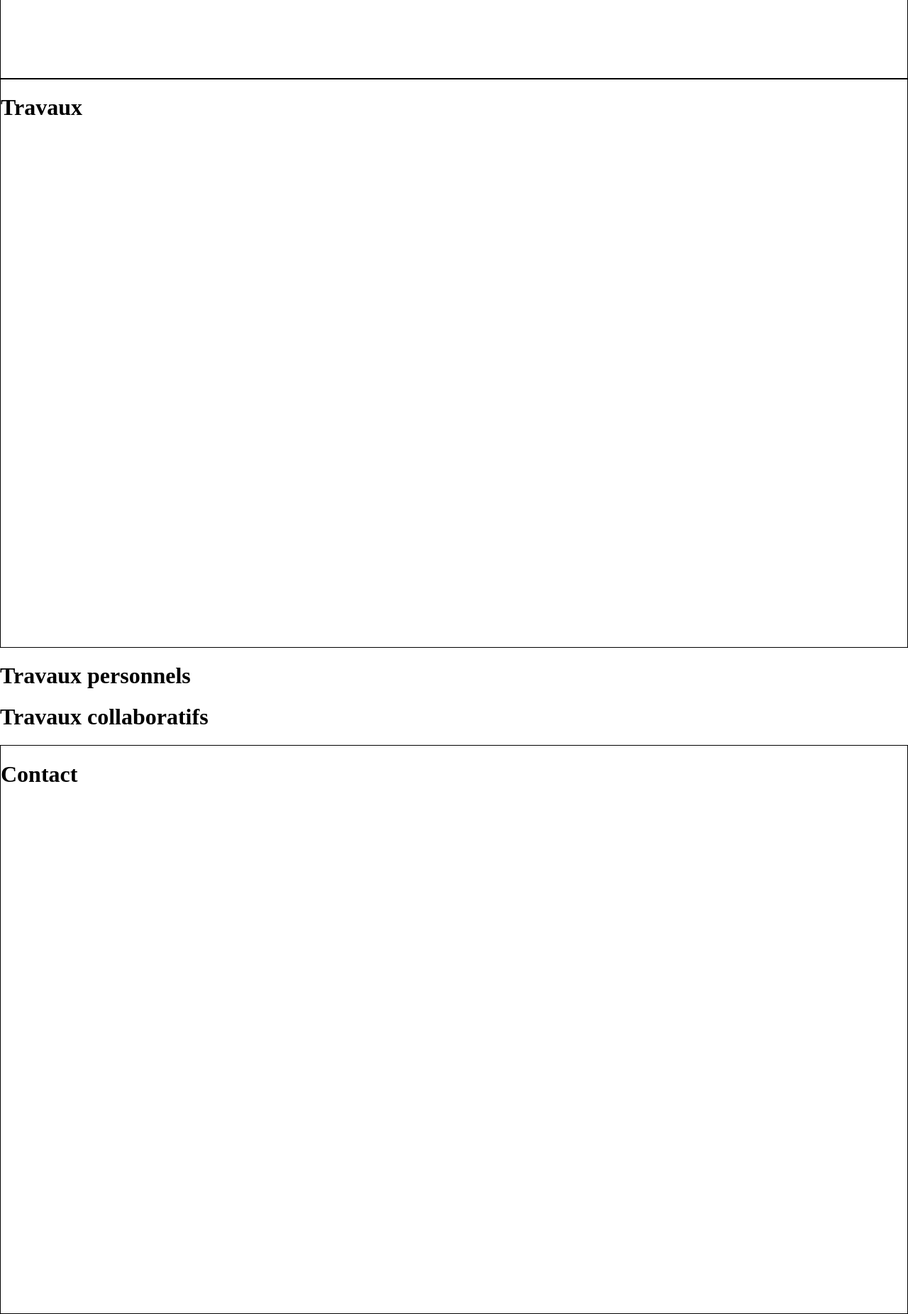
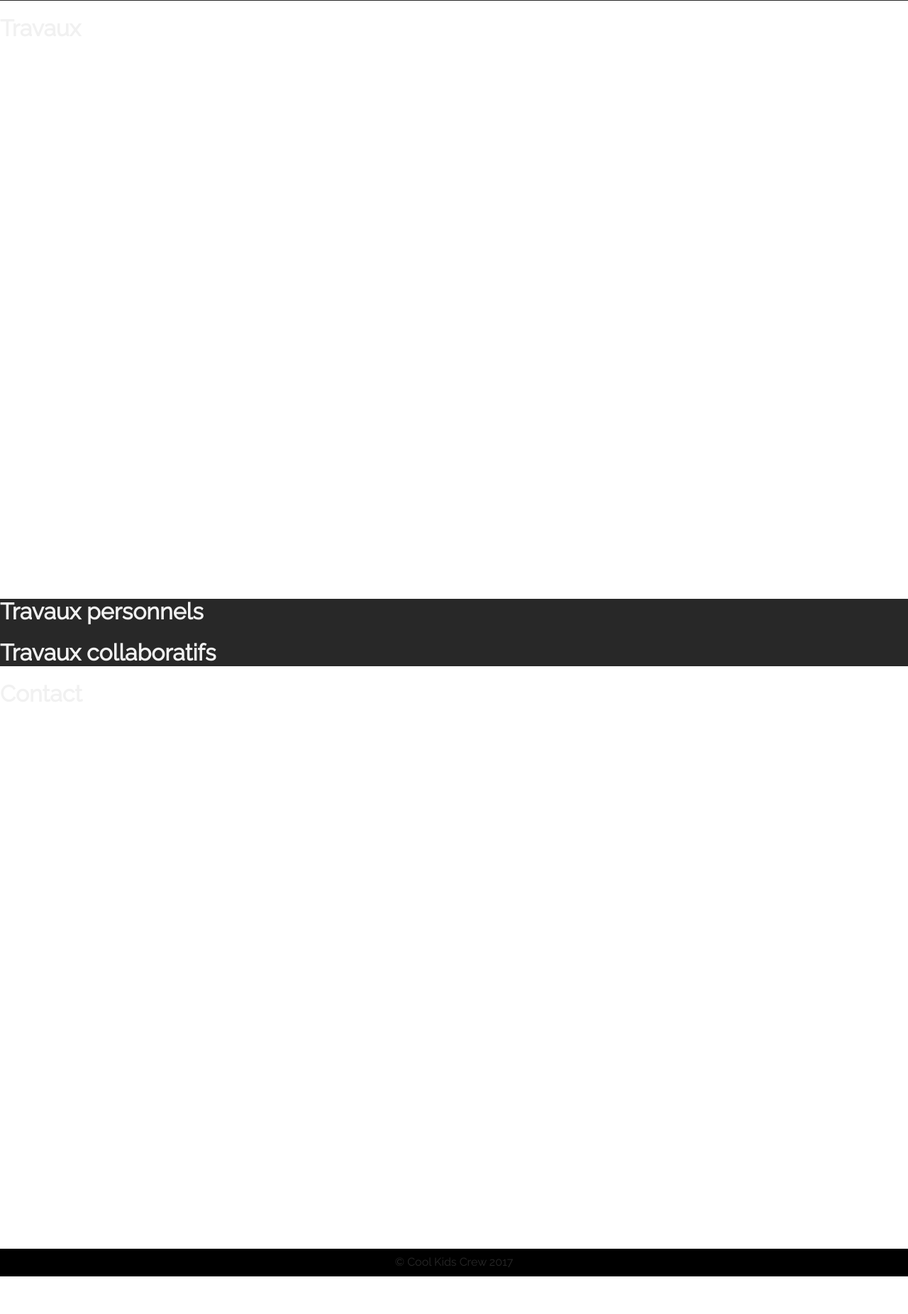
Before and after one commit to mikael-ruffieux/redox, a PHP site: page / in a window 1280 px wide. Shown: the part 1599-3451 px from the top of the page at 71% size. After the commit the page ends 3398 px from the top, so only its background shows below. Run offline with PHP 8.4, Linux system fonts and the light colour scheme; some libraries are stand-ins or nearby versions.

Commit message:
nav & footer design

```diff
--- a/assets/stylesheets/application.css
+++ b/assets/stylesheets/application.css
@@ -1 +1,5 @@
-@import 'global.css'
+@import 'https://fonts.googleapis.com/css?family=Raleway:300,400';
+
+@import 'global.css';
+@import 'nav.css';
+@import 'footer.css';
--- /dev/null
+++ b/assets/stylesheets/footer.css
@@ -0,0 +1,10 @@
+footer {
+  background-color: #000;
+  color: #282828;
+}
+
+footer p {
+  margin: 0;
+  padding: 10px 0;
+  text-align: center;
+}
--- a/assets/stylesheets/global.css
+++ b/assets/stylesheets/global.css
@@ -1,9 +1,15 @@
 body {
+	font-family: 'Raleway', Arial, sans-serif;
+	color: #f1f1f1;
+
 	padding: 0px;
 	margin: 0px;
 }
 
-.full-height {
+section.full-height {
 	height: 100vh;
-	border: 1px solid black;
 }
+
+section.grey {
+	background-color: #282828
+}
--- /dev/null
+++ b/assets/stylesheets/nav.css
@@ -0,0 +1,3 @@
+nav {
+  background-color: #000;
+}
--- a/index.html
+++ b/index.html
@@ -5,27 +5,28 @@
   <script src="https://code.jquery.com/jquery-3.2.1.min.js"
   integrity="sha256-hwg4gsxgFZhOsEEamdOYGBf13FyQuiTwlAQgxVSNgt4="
   crossorigin="anonymous"></script>
-  <link rel="stylesheet" type="text/css" href="https://necolas.github.io/normalize.css/6.0.0/normalize.css">
+  <link rel="stylesheet" type="text/css" href="https://cdnjs.cloudflare.com/ajax/libs/normalize/6.0.0/normalize.min.css">
   <link rel="stylesheet" type="text/css" href="./assets/stylesheets/application.css">
   <meta charset="utf-8">
 </head>
 <body>
 
-  <nav id="navbar">
-    <img src="">
-    <ul>
-      <li>À propos</li>
-      <li>Travaux</li>
-      <li>Contact</li>
-    </ul>
-  </nav>
-
   <section id="home" class="full-height">
     <div>Arrow goes here</div>
   </section>
 
-  <section id="about" class="full-height">
+  <section id="about" class="full-height grey">
     <div class="section-anchor"></div>
+
+    <nav id="navbar">
+      <img src="./assets/images/layout/logo_text.png">
+      <ul>
+        <li>À propos</li>
+        <li>Travaux</li>
+        <li>Contact</li>
+      </ul>
+    </nav>
+
     <h1>À propos</h1>
   </section>
 
@@ -34,7 +35,7 @@
     <h1>Travaux</h1>
   </section>
 
-  <section id="projects">
+  <section id="projects" class="grey">
     <section id="perso-projects">
       <h1>Travaux personnels</h1>
     </section>
@@ -43,9 +44,13 @@
     </section>
   </section>
 
-  <footer id="footer" class="full-height">
+  <section id="contact" class="full-height">
     <div class="section-anchor"></div>
     <h1>Contact</h1>
+  </section>
+
+  <footer>
+    <p>© Cool Kids Crew 2017</p>
   </footer>
 </body>
 </html>
```
Also changed, not shown: assets/images/layout/logo_text.png (added), 1 other file.
